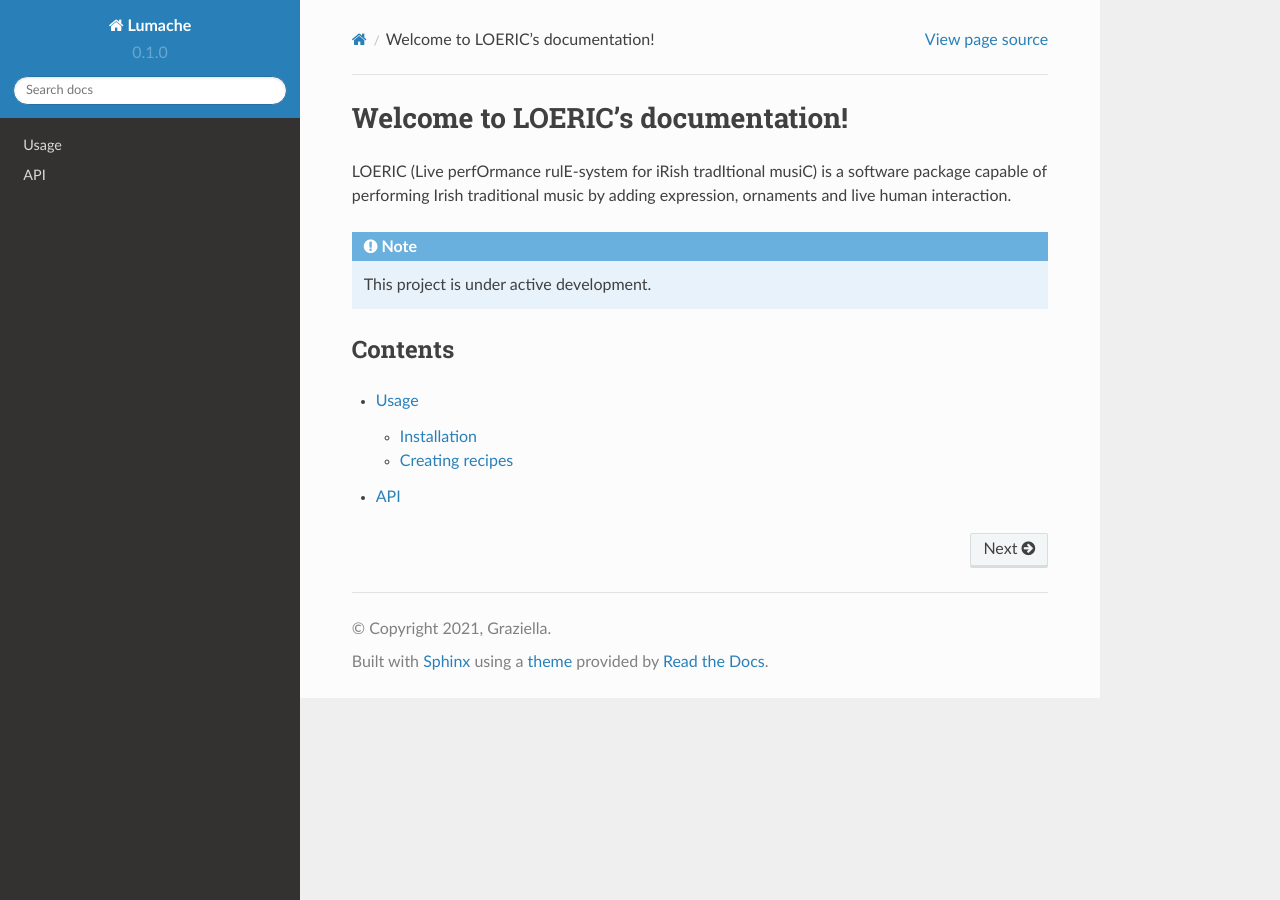
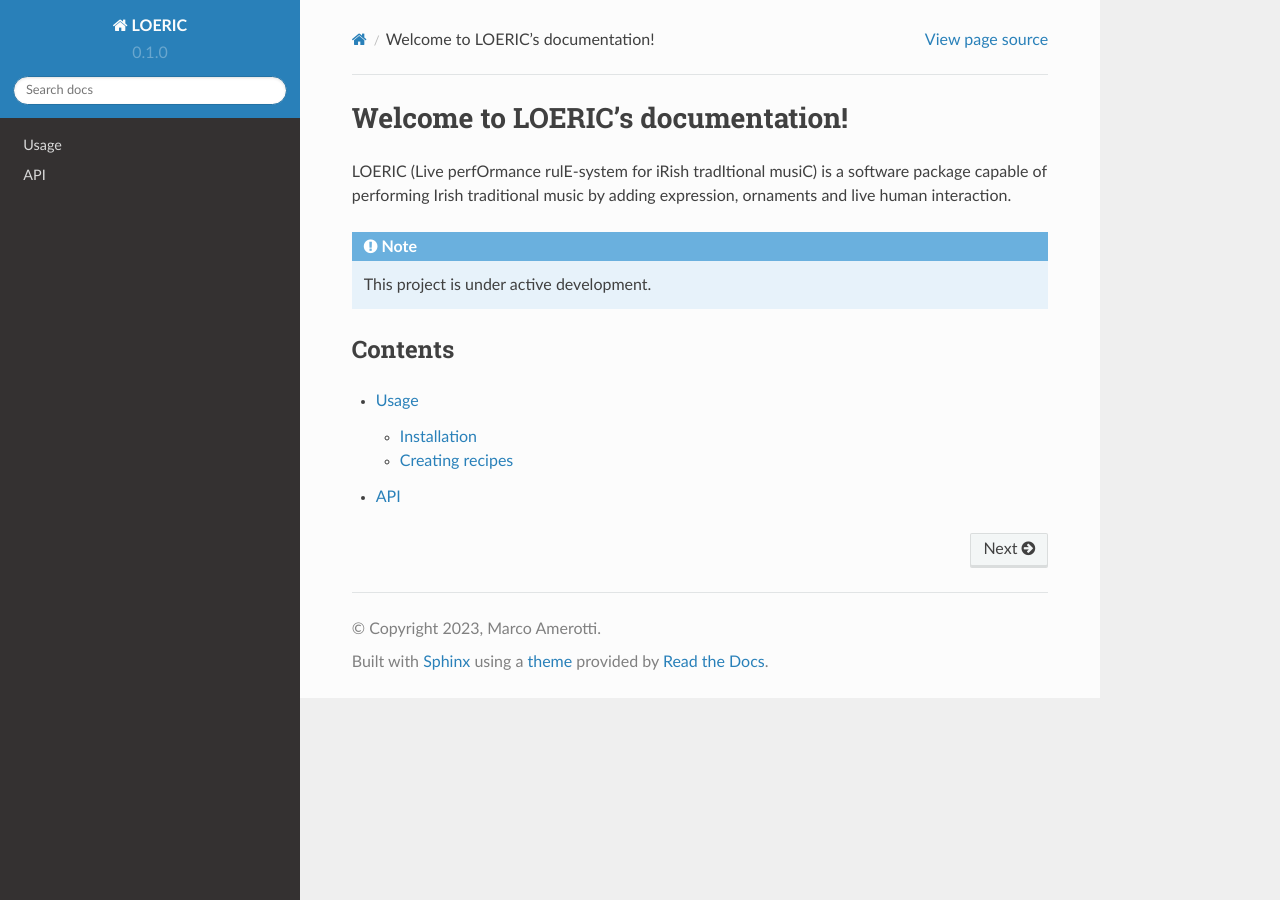
Before and after one commit to amerotz/loeric, a Sphinx documentation site: the page built from docs/source/index.rst, in a window 1280 px wide. Built offline with Sphinx 7.4.7 and the Read the Docs theme 2.0.0, drawn with Linux system fonts in a browser that asks for light colours.

Commit message:
Update conf.py

```diff
--- a/docs/source/conf.py
+++ b/docs/source/conf.py
@@ -2,9 +2,9 @@
 
 # -- Project information
 
-project = 'Lumache'
-copyright = '2021, Graziella'
-author = 'Graziella'
+project = 'LOERIC'
+copyright = '2023, Marco Amerotti'
+author = 'Marco Amerotti'
 
 release = '0.1'
 version = '0.1.0'
```
